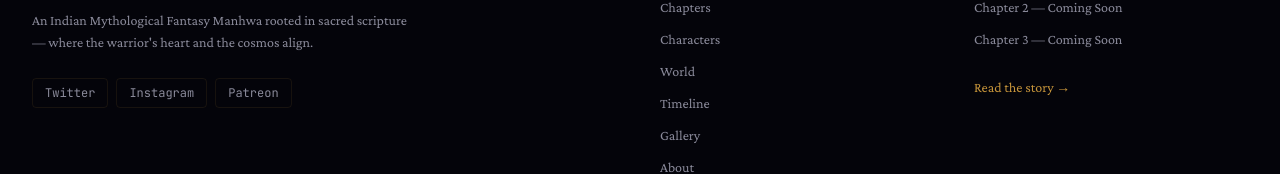
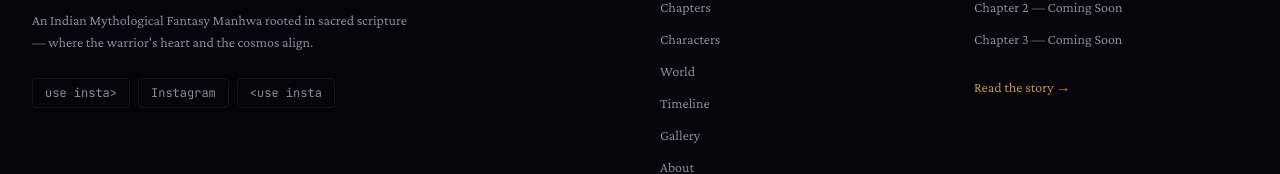
Before and after one commit to charan6401-rgb/mythos., a React (Vite) app: page / in a window 1280 px wide. Shown: the part 3469-3643 px from the top of the page. Built offline with nearby package versions, Linux system fonts and the light colour scheme.

Commit message:
Change social media links to new Instagram handle
Updated social media links to reflect new URLs.

```diff
--- a/src/app/App.tsx
+++ b/src/app/App.tsx
@@ -1250,9 +1250,9 @@ function Footer({ nav }: { nav: (p: Page) => void }) {
             </p>
             <div className="flex gap-2 mt-6">
               {[
-                { label: "Twitter", url: "https://twitter.com/YOUR_HANDLE" },
-                { label: "Instagram", url: "https://instagram.com/YOUR_HANDLE" },
-                { label: "Patreon", url: "https://patreon.com/YOUR_HANDLE" },
+                { label: "use insta>", url: "https://www.instagram.com/vv.comics/" },
+                { label: "Instagram", url: "https://www.instagram.com/vv.comics/" },
+                { label: "<use insta", url: "https://www.instagram.com/vv.comics/" },
               ].map(s => (
                 <a key={s.label} href={s.url} target="_blank" rel="noopener noreferrer"
                   className="px-3 py-1.5 rounded text-xs transition-all hover:bg-white/5"
```
